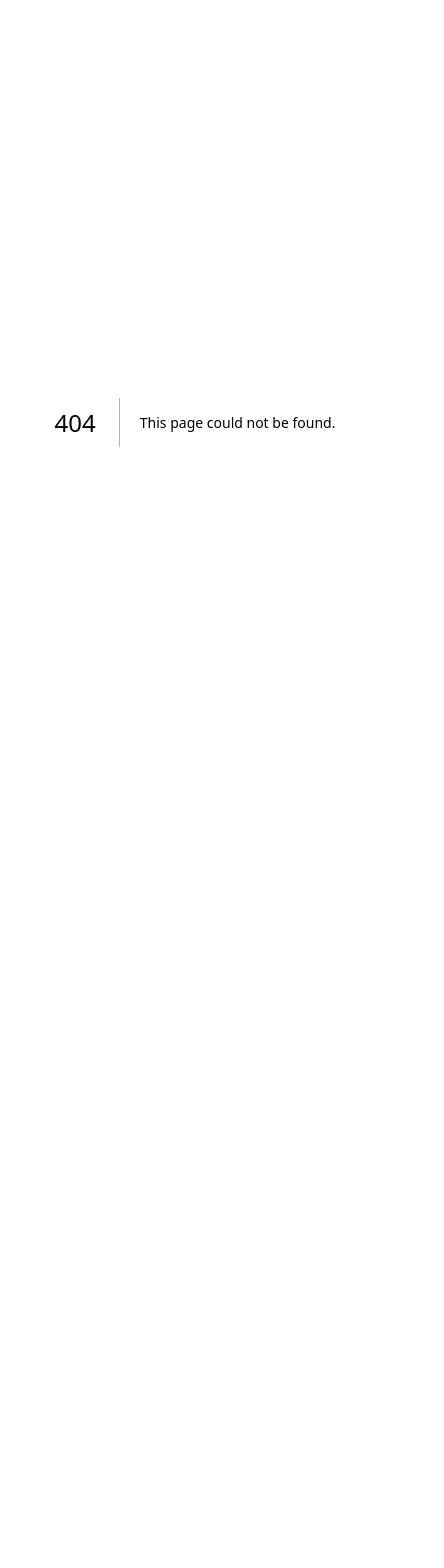
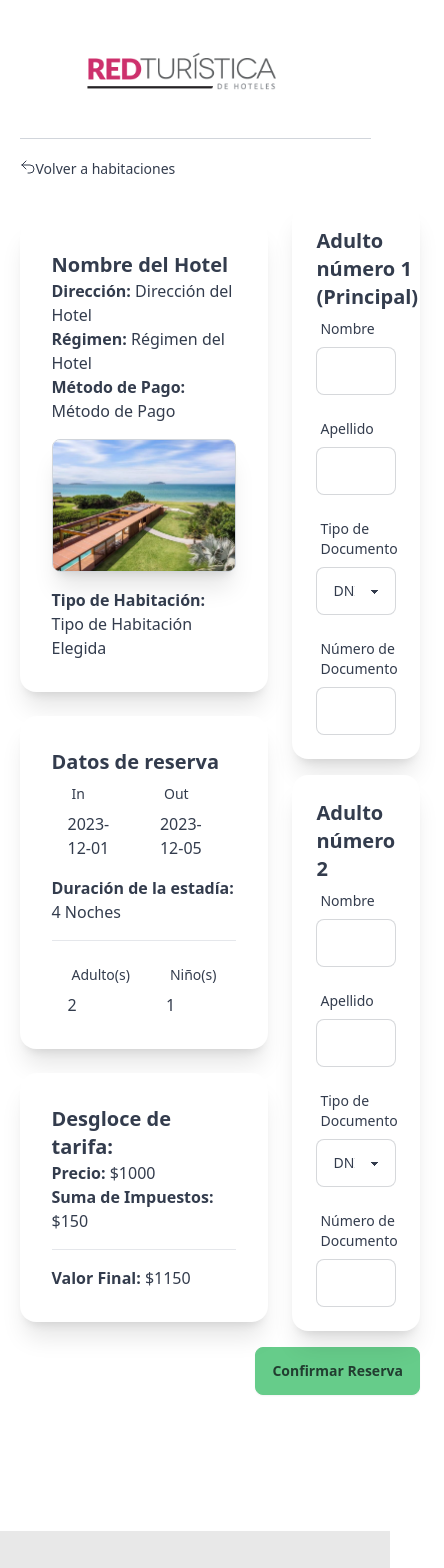
Before and after one commit to PedroMaldini/maquetaRed, a Next.js app: page /checkout in a window 390 px wide. Before the commit this address had no page. Shown: the top 1568 px of the page, 444 px wide, since content can reach past the window. Before the commit the page ends 844 px from the top, so only its background shows below. Built offline with nearby package versions, Linux system fonts and the light colour scheme.

Commit message:
chore: Update max-width values for responsive design

```diff
--- /dev/null
+++ b/app/checkout/page.js
@@ -0,0 +1,199 @@
+"use client";
+import Header from "@/components/Header";
+import Footer from "@/components/Footer";
+
+import { useState } from "react";
+
+export default function Checkout() {
+  const [inDate, setInDate] = useState("");
+  const [outDate, setOutDate] = useState("");
+  const [adults, setAdults] = useState(1);
+  const [children, setChildren] = useState(0);
+
+  const calculateDuration = () => {
+    if (inDate && outDate) {
+      const inDateObj = new Date(inDate);
+      const outDateObj = new Date(outDate);
+      const duration = (outDateObj - inDateObj) / (1000 * 60 * 60 * 24);
+      return duration > 0 ? duration : 0;
+    }
+    return 0;
+  };
+
+  return (
+    <>
+      <Header />
+      <main>
+        <a
+          href="/detalle"
+          className=" flex link link-hover text-sm  max-w-[90%] mx-auto"
+        >
+          <svg
+            xmlns="http://www.w3.org/2000/svg"
+            fill="none"
+            viewBox="0 0 24 24"
+            strokeWidth={1.5}
+            stroke="currentColor"
+            className="size-4"
+          >
+            <path
+              strokeLinecap="round"
+              strokeLinejoin="round"
+              d="M9 15 3 9m0 0 6-6M3 9h12a6 6 0 0 1 0 12h-3"
+            />
+          </svg>
+          Volver a habitaciones
+        </a>
+        <section className="flex max-w-[90%] mx-auto">
+          <div className="mx-auto py-10">
+            <div className="card bg-base-100 shadow-xl p-8 mb-6">
+              <h3 className="card-title">Nombre del Hotel</h3>
+              <p>
+                <strong>Dirección:</strong> Dirección del Hotel
+              </p>
+              <p>
+                <strong>Régimen:</strong> Régimen del Hotel
+              </p>
+              <p>
+                <strong>Método de Pago:</strong> Método de Pago
+              </p>
+              <img
+                src="images/1.jpeg"
+                alt="Hotel"
+                className="w-full h-auto object-cover mt-4 max-w-[200px] mx-auto rounded-lg shadow-xl border border-gray-300"
+              />
+              <p className="mt-4 mx-auto">
+                <strong>Tipo de Habitación:</strong> Tipo de Habitación Elegida
+              </p>
+            </div>
+            <div className="card bg-base-100 shadow-xl p-8 mb-6">
+              <h3 className="card-title">Datos de reserva</h3>
+              <div className="flex">
+                <div className="form-control px-4">
+                  <label className="label">
+                    <span className="label-text">In</span>
+                  </label>
+                  <p className="">2023-12-01</p>
+                </div>
+                <div className="form-control px-4">
+                  <label className="label">
+                    <span className="label-text">Out</span>
+                  </label>
+                  <p className="">2023-12-05</p>
+                </div>
+              </div>
+              <p className="mt-4">
+                <strong>Duración de la estadía:</strong> 4 Noches
+              </p>
+              <hr className="my-4" />
+              <div className="flex">
+                <div className="form-control px-4">
+                  <label className="label">
+                    <span className="label-text">Adulto(s)</span>
+                  </label>
+                  <p className="">2</p>
+                </div>
+                <div className="form-control px-4">
+                  <label className="label">
+                    <span className="label-text">Niño(s)</span>
+                  </label>
+                  <p className="">1</p>
+                </div>
+              </div>
+            </div>
+            <div className="card bg-base-100 shadow-xl p-8 mb-6">
+              <h3 className="card-title">Desgloce de tarifa:</h3>
+              <p>
+                <strong>Precio:</strong> $1000
+              </p>
+              <p>
+                <strong>Suma de Impuestos:</strong> $150
+              </p>
+              <hr className="my-4" />
+              <p>
+                <strong>Valor Final:</strong> $1150
+              </p>
+            </div>
+          </div>
+          <div className="w-1/2 p-6">
+            <div className="card bg-base-100 shadow-xl p-6 mb-4">
+              <h3 className="card-title">Adulto número 1 (Principal)</h3>
+              <form className="space-y-4">
+                <div className="form-control">
+                  <label className="label">
+                    <span className="label-text">Nombre</span>
+                  </label>
+                  <input type="text" className="input input-bordered w-full" />
+                </div>
+                <div className="form-control">
+                  <label className="label">
+                    <span className="label-text">Apellido</span>
+                  </label>
+                  <input type="text" className="input input-bordered w-full" />
+                </div>
+                <div className="form-control">
+                  <label className="label">
+                    <span className="label-text">Tipo de Documento</span>
+                  </label>
+                  <select className="select select-bordered w-full">
+                    <option>DNI</option>
+                    <option>Pasaporte</option>
+                    <option>Otro</option>
+                  </select>
+                </div>
+                <div className="form-control">
+                  <label className="label">
+                    <span className="label-text">Número de Documento</span>
+                  </label>
+                  <input type="text" className="input input-bordered w-full" />
+                </div>
+              </form>
+            </div>
+            <div className="card bg-base-100 shadow-xl p-6 mb-4">
+              <h3 className="card-title">Adulto número 2</h3>
+              <form className="space-y-4">
+                <div className="form-control">
+                  <label className="label">
+                    <span className="label-text">Nombre</span>
+                  </label>
+                  <input type="text" className="input input-bordered w-full" />
+                </div>
+                <div className="form-control">
+                  <label className="label">
+                    <span className="label-text">Apellido</span>
+                  </label>
+                  <input type="text" className="input input-bordered w-full" />
+                </div>
+                <div className="form-control">
+                  <label className="label">
+                    <span className="label-text">Tipo de Documento</span>
+                  </label>
+                  <select className="select select-bordered w-full">
+                    <option>DNI</option>
+                    <option>Pasaporte</option>
+                    <option>Otro</option>
+                  </select>
+                </div>
+                <div className="form-control">
+                  <label className="label">
+                    <span className="label-text">Número de Documento</span>
+                  </label>
+                  <input type="text" className="input input-bordered w-full" />
+                </div>
+              </form>
+            </div>
+            <div className="flex justify-end">
+              <button
+                className="btn btn-primary"
+                onClick={() => (window.location.href = "/reservaConfirmada")}
+              >
+                Confirmar Reserva
+              </button>
+            </div>
+          </div>
+        </section>
+      </main>
+      <Footer />
+    </>
+  );
+}
--- a/app/misReservas/page.js
+++ /dev/null
@@ -1,21 +0,0 @@
-// import componentes
-import Header from "../../components/Header";
-import Footer from "../../components/Footer";
-
-export default function MisReservas() {
-  return (
-    <main>
-      <Header />
-      <div>
-        {" "}
-        Formulario para buscar las fechas por in/alta, con algun filtro. Boton
-        busqueda y limpiar busqueda
-      </div>
-      <div>
-        {" "}
-        Tabla con las siguientes columnas: File, titular, servicio, Alta, IN Out
-      </div>
-      <Footer />
-    </main>
-  );
-}
--- /dev/null
+++ b/app/reservaConfirmada/page.js
@@ -0,0 +1,28 @@
+// Componentes
+import Header from "@/components/Header";
+import Footer from "@/components/Footer";
+
+export default function ReservaConfirmada() {
+  const reservationNumber = "123456"; // Example reservation number
+
+  return (
+    <>
+      <Header />
+      <main className="flex flex-col items-center justify-center my-40 ">
+        <div className=" p-8 rounded-lg shadow-lg text-center">
+          <h1 className="text-2xl font-bold mb-4">
+            Su reserva ha sido completada
+          </h1>
+          <p>
+            La reserva se generó con el número de file:
+            <strong>{reservationNumber}</strong>
+          </p>
+          <a href="/home" className="btn btn-primary">
+            Volver a Home
+          </a>
+        </div>
+      </main>
+      <Footer />
+    </>
+  );
+}
--- a/components/Carrusel.js
+++ b/components/Carrusel.js
@@ -9,7 +9,7 @@ const Carrusel = () => {
   ];
 
   return (
-    <div className="mt-8 mb-8 max-w-[90%] mx-auto">
+    <div className="mt-8 mb-8  mx-auto">
       {/* Carrusel principal */}
       <div className="carousel w-full rounded-xl overflow-hidden shadow-lg relative">
         {images.map((src, index) => (
--- a/components/Mapa.js
+++ b/components/Mapa.js
@@ -4,7 +4,7 @@ const Mapa = () => {
   return (
     <div
       id="Mapa"
-      className="card w-full max-w-md bg-base-100 shadow-lg rounded-xl overflow-hidden p-4 mt-20 mx-auto"
+      className="card w-full  bg-base-100 shadow-lg rounded-xl overflow-hidden p-4 my-20 mx-auto"
     >
       <h2 className="card-title text-xl font-semibold mb-4">Ver en el mapa</h2>
       <div className="map-container">
--- a/components/TablaHabitaciones.js
+++ b/components/TablaHabitaciones.js
@@ -1,3 +1,4 @@
+"use client";
 import React from "react";
 
 const HabitacionesTable = () => {
@@ -60,7 +61,7 @@ const HabitacionesTable = () => {
   ];
 
   return (
-    <div id="Disponibilidad" className="overflow-x-auto p-4">
+    <div id="Disponibilidad" className="overflow-x-auto p-4 ">
       <table className="table table-zebra w-full">
         <thead>
           <tr>
@@ -96,6 +97,7 @@ const HabitacionesTable = () => {
                 <button
                   className="btn btn-primary text-white"
                   disabled={habitacion.disponibilidad !== "Disponible"}
+                  onClick={() => (window.location.href = "/checkout")}
                 >
                   Agregar
                 </button>
```
